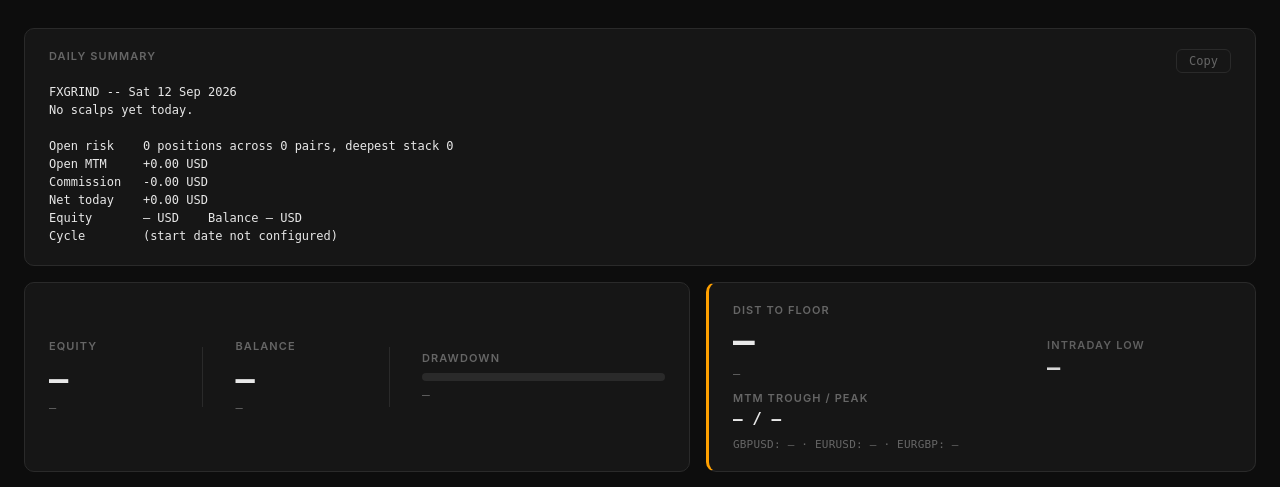
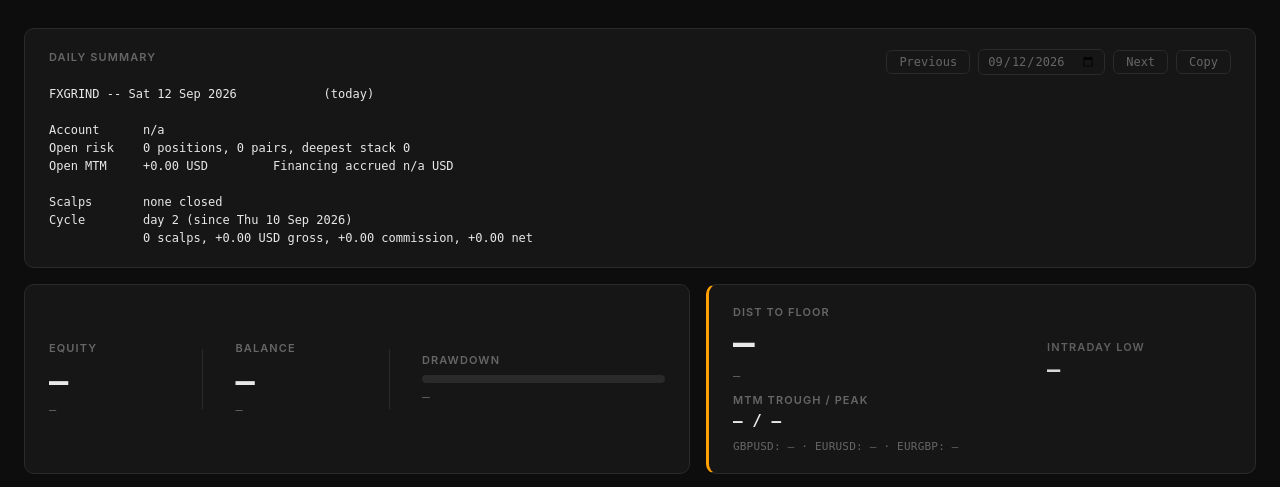
Before and after one commit to theonlykk/pipshed, a Flask app: page / in a window 1280 px wide. Shown: the part 70-557 px from the top of the page. Run offline with Flask 3, Linux system fonts and the light colour scheme; data that the repository does not hold is empty.

Commit message:
Implement summary v2 layout, date picker, mult_tomorrow carry fix (ADR-138).
Co-authored-by: Cursor <cursoragent@cursor.com>

```diff
--- a/app.py
+++ b/app.py
@@ -105,7 +105,8 @@ GRIND_KNOWN_SYMBOLS = frozenset(inst.split("_")[1] for inst in GRIND_INSTANCES)
 
 # FTMO / MT5 server time — matches EA trade_date (TimeCurrent() on broker)
 BROKER_TIMEZONE = os.environ.get("BROKER_TIMEZONE", "Europe/Athens")
-CYCLE_START_DATE = os.environ.get("CYCLE_START_DATE")
+DEFAULT_CYCLE_START_DATE = "2026-09-10"
+CYCLE_START_DATE = os.environ.get("CYCLE_START_DATE", DEFAULT_CYCLE_START_DATE)
 
 
 def _broker_today():
@@ -753,10 +754,43 @@ def _collect_today_scalp_records(selected_date=None):
     return date, all_records
 
 
-def _broker_day_label():
-    """Human-readable broker calendar date, e.g. Fri 12 Sep 2026."""
-    now = datetime.now(ZoneInfo(BROKER_TIMEZONE))
-    return now.strftime("%a %d %b %Y")
+def _collect_scalp_records_between(start_date, end_date):
+    """Cross-instance scalp exits for an inclusive broker-date range."""
+    all_records = []
+
+    for inst in GRIND_INSTANCES:
+        raw_list = r.lrange(f"fxmatrix:scalp_history:{inst}", 0, -1)
+        records = [json.loads(item) for item in raw_list]
+        range_records = [
+            record
+            for record in records
+            if (rec_date := _closed_record_date(record))
+            and start_date <= rec_date <= end_date
+        ]
+        for record in range_records:
+            merged = dict(record)
+            merged["instance_id"] = inst
+            all_records.append(merged)
+
+    all_records.sort(key=lambda item: item.get("close_time", ""))
+    return all_records
+
+
+def _parse_broker_date(date_str):
+    """Validate YYYY-MM-DD broker date string."""
+    if not isinstance(date_str, str) or not date_str:
+        return None
+    try:
+        datetime.strptime(date_str, "%Y-%m-%d")
+    except ValueError:
+        return None
+    return date_str
+
+
+def _format_broker_date_label(date_str):
+    """Human-readable broker calendar date, e.g. Sat 12 Sep 2026."""
+    dt = datetime.strptime(date_str, "%Y-%m-%d")
+    return dt.strftime("%a %d %b %Y")
 
 
 def _pip_multiplier_for_prices(*prices):
@@ -785,17 +819,41 @@ def _fmt_signed(value, decimals):
     return f"{value:+.{decimals}f}"
 
 
-def _cycle_summary_line():
-    """Cycle day line for the daily summary, or not-configured placeholder."""
-    if not CYCLE_START_DATE:
-        return "Cycle        (start date not configured)"
-    try:
-        start = datetime.strptime(CYCLE_START_DATE, "%Y-%m-%d").date()
-    except ValueError:
-        return "Cycle        (start date not configured)"
-    today = datetime.now(ZoneInfo(BROKER_TIMEZONE)).date()
-    day_num = (today - start).days + 1
-    return f"Cycle        day {day_num} (since {CYCLE_START_DATE})"
+def _fmt_money(value, signed=True):
+    """Format USD with thousands separators; optional explicit sign."""
+    amount = abs(float(value))
+    text = f"{amount:,.2f}"
+    if not signed:
+        return text
+    if float(value) >= 0:
+        return f"+{text}"
+    return f"-{text}"
+
+
+def _cycle_day_number(start_date_str, selected_date_str, broker_today_str):
+    """Weekday-based cycle day count for the selected broker date."""
+    start = datetime.strptime(start_date_str, "%Y-%m-%d").date()
+    selected = datetime.strptime(selected_date_str, "%Y-%m-%d").date()
+    broker_today = datetime.strptime(broker_today_str, "%Y-%m-%d").date()
+    count = 0
+    day = start
+    while day <= selected:
+        if day.weekday() < 5:
+            count += 1
+        day += timedelta(days=1)
+    if selected.weekday() < 5 and selected == broker_today:
+        count -= 1
+    return max(count, 1)
+
+
+def _scalp_usd_gross(records):
+    """Sum gross USD from scalp records."""
+    total = 0.0
+    for record in records:
+        usd = record.get("gross_pnl")
+        if isinstance(usd, (int, float)) and not isinstance(usd, bool):
+            total += float(usd)
+    return total
 
 
 def _collect_open_book_stats():
@@ -848,17 +906,53 @@ def _collect_open_book_stats():
     }
 
 
-def _build_daily_summary_text():
+def _build_daily_summary_text(selected_date=None):
     """Plain-text broker-day summary for copy/paste."""
-    _, scalps = _collect_today_scalp_records()
+    broker_today = _broker_today()
+    date = selected_date or broker_today
+    is_historical = date != broker_today
+    live_suffix = " (live, not historical)" if is_historical else ""
+    header_tag = "(historical)" if is_historical else "(today)"
+
+    _, scalps = _collect_today_scalp_records(date)
     metrics = _read_global_account_metrics()
     book_stats = _collect_open_book_stats()
 
-    lines = [f"FXGRIND -- {_broker_day_label()}"]
+    lines = [
+        f"FXGRIND -- {_format_broker_date_label(date)}            {header_tag}",
+        "",
+    ]
+
+    equity = metrics.get("equity") if metrics else None
+    balance = metrics.get("balance") if metrics else None
+    if equity is not None and balance is not None:
+        lines.append(
+            f"Account      Equity {_fmt_money(equity, signed=False)}   "
+            f"Balance {_fmt_money(balance, signed=False)} USD{live_suffix}"
+        )
+    else:
+        lines.append(f"Account      n/a{live_suffix}")
+
+    lines.append(
+        f"Open risk    {book_stats['position_count']} positions, "
+        f"{book_stats['pair_count']} pairs, deepest stack "
+        f"{book_stats['deepest_stack']}{live_suffix}"
+    )
+
+    open_mtm = book_stats["open_mtm"]
+    if equity is not None and balance is not None:
+        financing = round((equity - balance) - open_mtm, 2)
+        financing_str = _fmt_money(financing)
+    else:
+        financing_str = "n/a"
+    lines.append(
+        f"Open MTM     {_fmt_money(open_mtm)} USD{live_suffix}         "
+        f"Financing accrued {financing_str} USD{live_suffix}"
+    )
+    lines.append("")
 
     if not scalps:
-        lines.append("No scalps yet today.")
-        lines.append("")
+        lines.append("Scalps       none closed")
     else:
         total_pips = 0.0
         total_usd = 0.0
@@ -880,10 +974,15 @@ def _build_daily_summary_text():
             if isinstance(usd, (int, float)) and not isinstance(usd, bool):
                 bucket["usd"] += float(usd)
 
-        scalp_count = len(scalps)
+        commission = round(-0.05 * len(scalps), 2)
+        net_today = round(total_usd + commission, 2)
         lines.append(
-            f"{scalp_count} scalps, {_fmt_signed(total_pips, 1)} pips gross, "
-            f"{_fmt_signed(total_usd, 2)} USD gross"
+            f"Scalps       {len(scalps)} closed, {_fmt_signed(total_pips, 1)} pips, "
+            f"{_fmt_money(total_usd)} USD gross"
+        )
+        lines.append(
+            f"             Commission {_fmt_money(commission)} USD   "
+            f"Net {_fmt_money(net_today)} USD"
         )
         lines.append("")
 
@@ -893,32 +992,31 @@ def _build_daily_summary_text():
             lines.append(
                 f"  {instrument:<6} {bucket['count']} {scalp_word}   "
                 f"{_fmt_signed(bucket['pips'], 1)} pips   "
-                f"{_fmt_signed(bucket['usd'], 2)} USD"
+                f"{_fmt_money(bucket['usd'])} USD"
             )
         lines.append("")
 
+    cycle_start = CYCLE_START_DATE or DEFAULT_CYCLE_START_DATE
+    day_num = _cycle_day_number(cycle_start, date, broker_today)
+    cycle_records = _collect_scalp_records_between(cycle_start, date)
+    cycle_gross = _scalp_usd_gross(cycle_records)
+    cycle_commission = round(-0.05 * len(cycle_records), 2)
+    cycle_net = round(cycle_gross + cycle_commission, 2)
+
+    truncated = ""
+    if cycle_records:
+        earliest = min(_closed_record_date(record) for record in cycle_records)
+        if earliest > cycle_start:
+            truncated = " (history truncated)"
+
     lines.append(
-        f"Open risk    {book_stats['position_count']} positions across "
-        f"{book_stats['pair_count']} pairs, deepest stack {book_stats['deepest_stack']}"
+        f"Cycle        day {day_num} (since {_format_broker_date_label(cycle_start)})"
+        f"{truncated}"
     )
-    lines.append(f"Open MTM     {_fmt_signed(book_stats['open_mtm'], 2)} USD")
-
-    commission = round(-0.05 * len(scalps), 2)
-    gross_usd = sum(
-        float(rec["gross_pnl"])
-        for rec in scalps
-        if isinstance(rec.get("gross_pnl"), (int, float)) and not isinstance(rec.get("gross_pnl"), bool)
+    lines.append(
+        f"             {len(cycle_records)} scalps, {_fmt_money(cycle_gross)} USD gross, "
+        f"{_fmt_money(cycle_commission)} commission, {_fmt_money(cycle_net)} net"
     )
-    net_today = round(gross_usd + commission, 2)
-    lines.append(f"Commission   {_fmt_signed(commission, 2)} USD")
-    lines.append(f"Net today    {_fmt_signed(net_today, 2)} USD")
-
-    equity = metrics.get("equity") if metrics else None
-    balance = metrics.get("balance") if metrics else None
-    equity_str = f"{equity:.2f}" if equity is not None else "—"
-    balance_str = f"{balance:.2f}" if balance is not None else "—"
-    lines.append(f"Equity       {equity_str} USD    Balance {balance_str} USD")
-    lines.append(_cycle_summary_line())
 
     return "\n".join(lines) + "\n"
 
@@ -1259,7 +1357,15 @@ def public_daily_summary(token, _ignored):
         return jsonify({"error": "not found"}), 404
 
     try:
-        text = _build_daily_summary_text()
+        date_filter = request.args.get("date")
+        if date_filter is not None:
+            parsed = _parse_broker_date(date_filter)
+            if parsed is None:
+                response = Response("invalid date\n", mimetype="text/plain")
+                return _apply_no_cache_headers(response), 400
+            text = _build_daily_summary_text(parsed)
+        else:
+            text = _build_daily_summary_text()
         response = Response(text, mimetype="text/plain")
         return _apply_no_cache_headers(response), 200
     except Exception:
--- a/templates/dashboard.html
+++ b/templates/dashboard.html
@@ -839,7 +839,12 @@
 <div class="card" id="summarySection" style="margin-bottom:16px">
   <div class="teams-section-header">
     <div class="card-label">Daily summary</div>
-    <button type="button" class="teams-copy-btn" id="summaryCopyBtn" onclick="copyDailySummary()">Copy</button>
+    <div style="display:flex;gap:8px;align-items:center;flex-wrap:wrap">
+      <button type="button" class="teams-copy-btn" id="summaryPrevBtn" onclick="summaryShiftDay(-1)">Previous</button>
+      <input type="date" id="summaryDateInput" class="teams-copy-btn" style="padding:4px 8px" onchange="onSummaryDateChange()" />
+      <button type="button" class="teams-copy-btn" id="summaryNextBtn" onclick="summaryShiftDay(1)">Next</button>
+      <button type="button" class="teams-copy-btn" id="summaryCopyBtn" onclick="copyDailySummary()">Copy</button>
+    </div>
   </div>
   <pre class="daily-summary-pre" id="dailySummaryPre">Loading...</pre>
 </div>
@@ -1567,12 +1572,55 @@
     }
   }
 
+  let summarySelectedDate = null;
+  let summaryBrokerToday = null;
+
+  function summaryDateQuery() {
+    return summarySelectedDate ? ('?date=' + encodeURIComponent(summarySelectedDate)) : '';
+  }
+
+  function syncSummaryDateInput() {
+    const input = document.getElementById('summaryDateInput');
+    if (!input) return;
+    const value = summarySelectedDate || summaryBrokerToday;
+    if (value) input.value = value;
+  }
+
+  function onSummaryDateChange() {
+    const input = document.getElementById('summaryDateInput');
+    summarySelectedDate = input && input.value ? input.value : null;
+    fetchDailySummary();
+  }
+
+  function summaryShiftDay(delta) {
+    const base = summarySelectedDate || summaryBrokerToday;
+    if (!base) return;
+    const parts = base.split('-').map(Number);
+    const dt = new Date(Date.UTC(parts[0], parts[1] - 1, parts[2]));
+    dt.setUTCDate(dt.getUTCDate() + delta);
+    summarySelectedDate = dt.toISOString().slice(0, 10);
+    syncSummaryDateInput();
+    fetchDailySummary();
+  }
+
   async function fetchDailySummary() {
     const pre = document.getElementById('dailySummaryPre');
     try {
-      const res = await fetch('/api/g/' + PUBLIC_CARRY_TOKEN + '/summary/' + Date.now());
+      const res = await fetch(
+        '/api/g/' + PUBLIC_CARRY_TOKEN + '/summary' + summaryDateQuery() + (
+          summaryDateQuery() ? '&' : '?'
+        ) + '_=' + Date.now()
+      );
       if (!res.ok) throw new Error('fetch failed');
       pre.textContent = await res.text();
+      if (!summaryBrokerToday) {
+        const scalpsRes = await fetch('/api/g/' + PUBLIC_CARRY_TOKEN + '/scalps/' + Date.now());
+        if (scalpsRes.ok) {
+          const payload = await scalpsRes.json();
+          summaryBrokerToday = payload.date || null;
+          if (!summarySelectedDate) syncSummaryDateInput();
+        }
+      }
     } catch (e) {
       pre.textContent = 'Summary unavailable.';
     }
```
Also changed, not shown: ADR-137-summary-and-carry-audit.md (+20 -0 lines), archive_worker.py (+23 -7 lines), scripts/verify_carry_table.py (+9 -6 lines), scripts/verify_summary_carry.py (+27 -32 lines).
